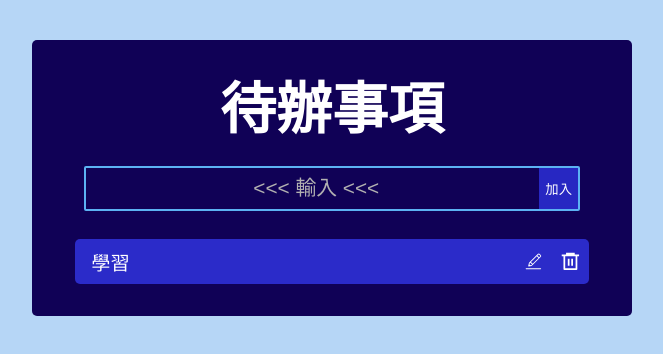
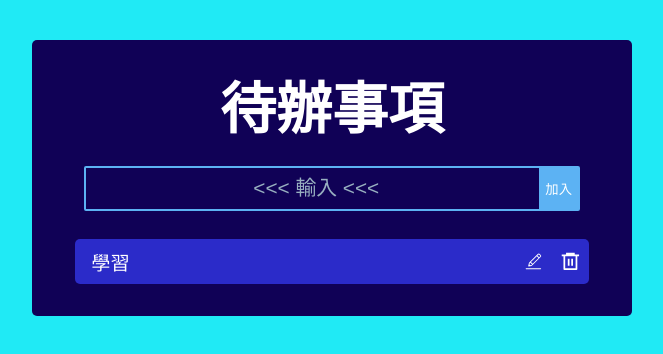
Before and after one commit to Lai-Jian-Chen/To-do-List, a React (Vite) app: page / in a window 1280 px wide. Shown: the top 354 px of the page, without its empty margins (308-971 px from the left). Built offline with nearby package versions, Linux system fonts and the light colour scheme.

Commit message:
做新增todo的功能

```diff
--- a/src/App.scss
+++ b/src/App.scss
@@ -3,7 +3,7 @@
   padding: 0;
   margin: 0;
   body {
-    background-color: rgb(182, 214, 246);
+    background-color: rgb(32, 234, 245);
     color: white;
     display: flex;
     justify-content: center;
@@ -13,7 +13,7 @@
       flex-direction: column;
       align-items: center;
       background-color: rgb(16, 1, 86);
-      width: 600px;
+      width: 37.5rem;
       padding: 1.5rem;
       border-radius: 5px;
       position: relative;
@@ -40,13 +40,13 @@
           width: 92%;
           outline: none;
           &::placeholder {
-            color: rgb(178, 177, 177);
+            color: rgb(152, 176, 192);
             text-align: center;
           }
         }
         #addBtn {
           border: none;
-          background-color: rgb(39, 39, 194);
+          background-color: rgb(92, 178, 243);
           color: rgb(255, 255, 255);
           cursor: pointer;
           width: 8%;
--- a/src/components/CreateForm.jsx
+++ b/src/components/CreateForm.jsx
@@ -1,10 +1,27 @@
-import React from "react";
+import React, { useState } from "react";
 
 const CreateForm = () => {
+  const [content, setContent] = useState("");
+
+  const btnHandler = (e) => {
+    e.preventDefault();
+    setContent("");
+  };
+
+  const inputHandler = (e) => {
+    content = e.target.value;
+  };
+
   return (
     <form className="CreateForm">
-      <input type="text" placeholder="<<< 輸入 <<<" id="inputText" />
-      <button id="addBtn" type="submit">
+      <input
+        type="text"
+        placeholder="<<< 輸入 <<<"
+        id="inputText"
+        value={content}
+        onChange={inputHandler}
+      />
+      <button id="addBtn" type="submit" onClick={btnHandler}>
         加入
       </button>
     </form>
```
